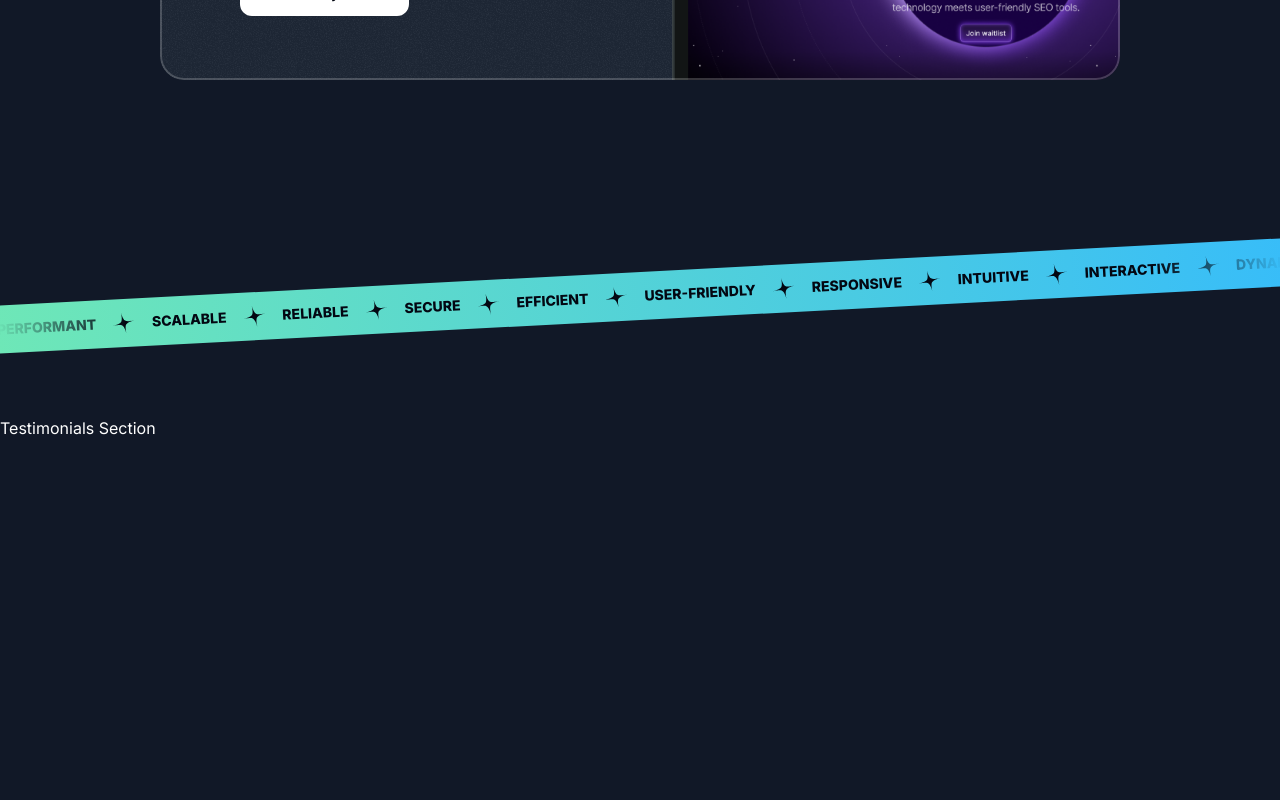
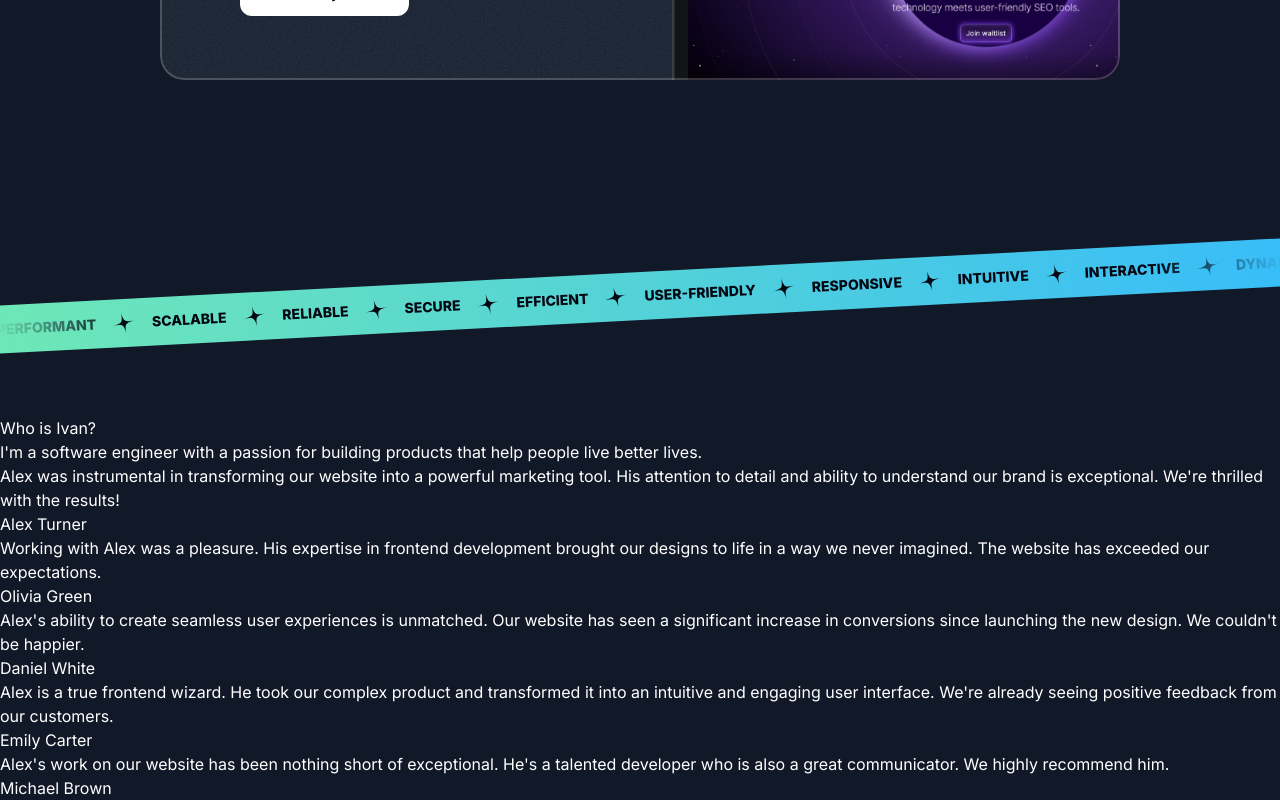
Before and after one commit to IvanGoranov02/Portfolio-Next, a Next.js app: page / in a window 1280 px wide. Shown: the part 2700-3500 px from the top of the page. Before the commit the page ends 3140 px from the top, so only its background shows below. Built offline with nearby package versions, Linux system fonts and the light colour scheme; a web font is replaced by a local one.

Commit message:
feat: Implement Testimonials section with personal introduction and testimonial cards

```diff
--- a/src/sections/Testimonials.tsx
+++ b/src/sections/Testimonials.tsx
@@ -38,5 +38,21 @@ const testimonials = [
 ];
 
 export const TestimonialsSection = () => {
-  return <div>Testimonials Section</div>;
+  return (
+    <div>
+      <p>Who is Ivan?</p>
+      <p>
+        I'm a software engineer with a passion for building products that help
+        people live better lives.
+      </p>
+      <div>
+        {testimonials.map((testimonial) => (
+          <div key={testimonial.name}>
+            <p>{testimonial.text}</p>
+            <p>{testimonial.name}</p>
+          </div>
+        ))}
+      </div>
+    </div>
+  );
 };
```
